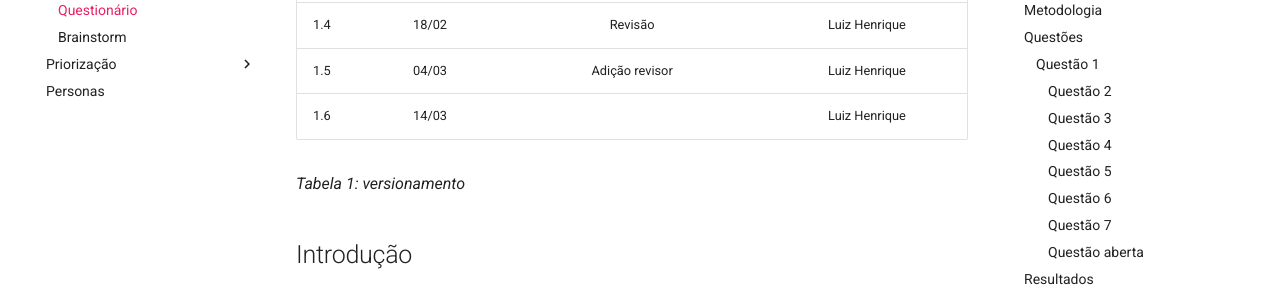
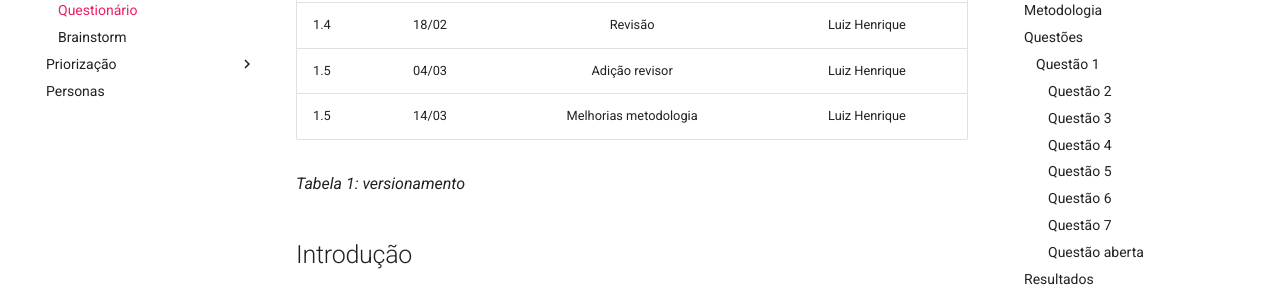
Before and after one commit to Requisitos-de-Software/2021.2-Tembici, an MkDocs documentation site: the page built from docs/elicitacao/tecnicas/questionario.md, in a window 1280 px wide and 900 px high, scrolled down 397 px. Shown: the part 152-443 px from the top of the window. Built offline with MkDocs 1.6.1 and Material for MkDocs 9.7.7, drawn with Linux system fonts in a browser that asks for light colours; comment, search, counter and statistics services are not loaded.

Commit message:
#49 versionamento

```diff
--- a/docs/elicitacao/tecnicas/questionario.md
+++ b/docs/elicitacao/tecnicas/questionario.md
@@ -10,7 +10,7 @@
 | 1.4 | 24/02 | Padronização da página | Luiz Henrique, Victor Eduardo |
 | 1.4 | 18/02 | Revisão | Luiz Henrique |
 | 1.5 | 04/03 | Adição revisor | Luiz Henrique |
-| 1.6 | 14/03 |  | Luiz Henrique |
+| 1.5 | 14/03 | Melhorias metodologia | Luiz Henrique |
 
 *Tabela 1: versionamento*
 
```
Also changed, not shown: docs/elicitacao/tecnicas/brainstorm.md (+1 -0 lines).
